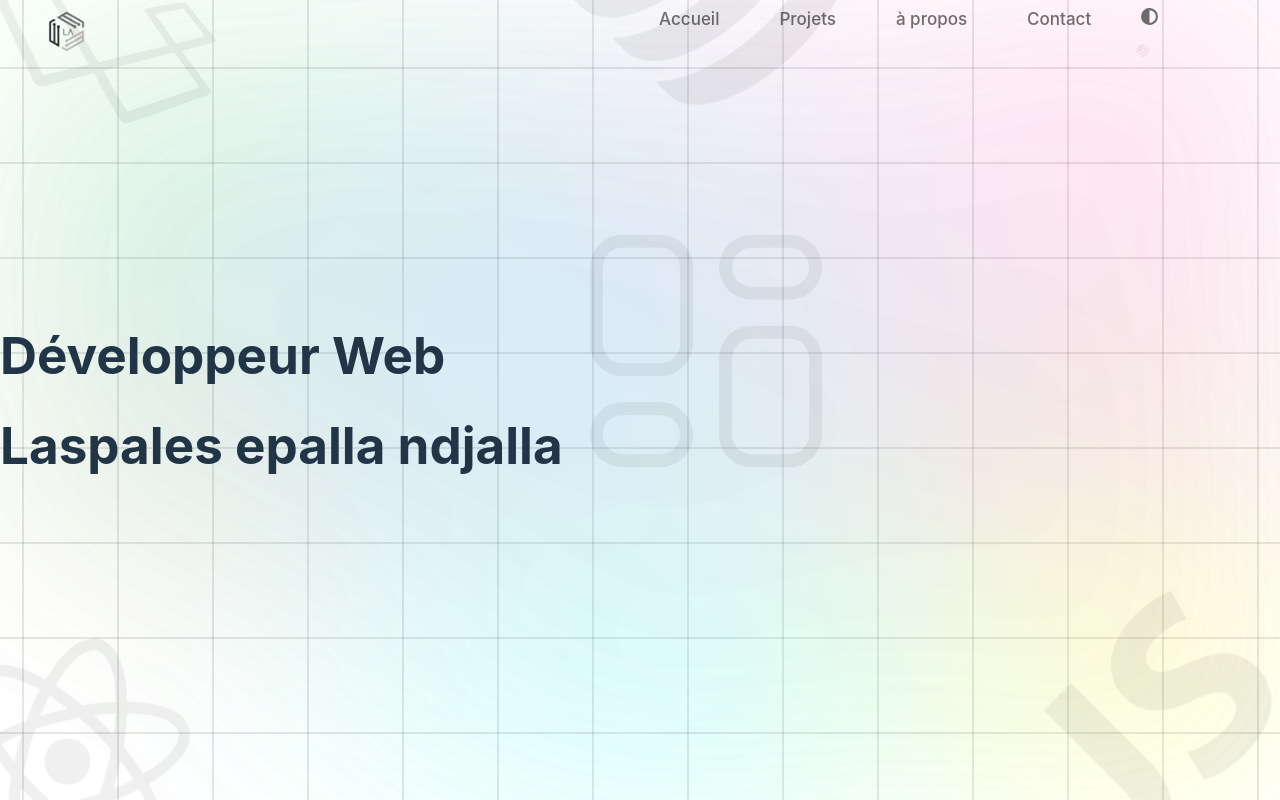
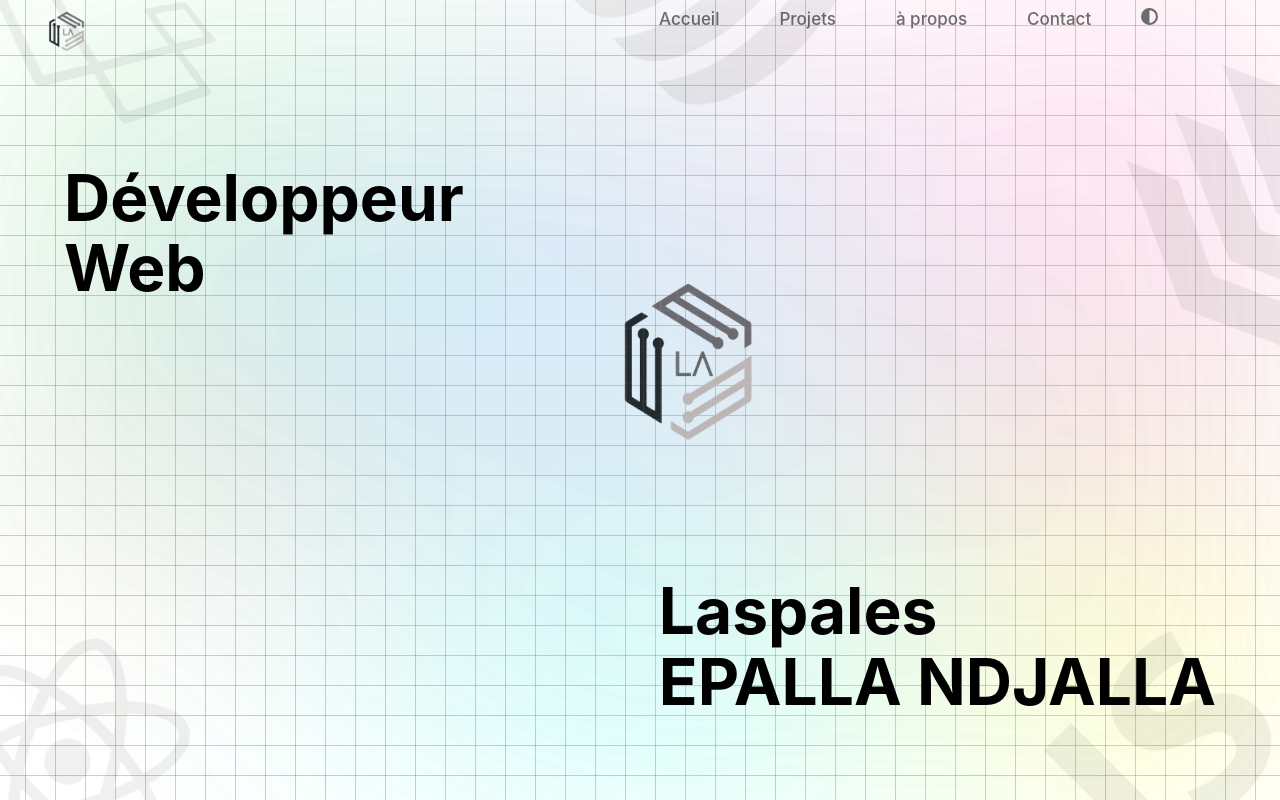
Before and after one commit to Laspales/Site_web, a React (Vite) app in the folder portfolio-wr/: page / in a window 1280 px wide. Built offline with nearby package versions, Linux system fonts and the light colour scheme.

Commit message:
toggletheme and section done

```diff
--- a/portfolio-wr/src/App.css
+++ b/portfolio-wr/src/App.css
@@ -8,7 +8,7 @@ body::before {
   background:
       linear-gradient(rgba(0, 0, 0, 0.1) 1px, transparent 1px) center,
       linear-gradient(90deg, rgba(0, 0, 0, 0.1) 1px, transparent 1px) center;
-  background-size: 95px 95px;
+  background-size: 30px 30px;
   transition: all 0.5s linear 0s;
 }
 
@@ -34,8 +34,8 @@ body::after {
 /* style pour le thème clair/sombre */
 body.dark {
   color: rgba(250,250,250, 0.95) !important;
-  background-color: rgba(250,250,250, 0.9) !important;
+  background-color: rgba(0, 0, 0, 0.6) !important;
 }
-body.dark .text a, body.dark .text h1{
+body.dark Section .title h1{
   color: whitesmoke;
 }
--- a/portfolio-wr/src/Components/Header-Style.css
+++ b/portfolio-wr/src/Components/Header-Style.css
@@ -50,3 +50,6 @@
     position: absolute;
     top: 0;
   }
+  body.dark Header a, body.dark Header li{
+    color: whitesmoke;
+  }
--- a/portfolio-wr/src/Components/Header.jsx
+++ b/portfolio-wr/src/Components/Header.jsx
@@ -7,7 +7,7 @@ function Header({ toggleTheme }) {
             <nav className="navbar">
                 <div className="linear">
                     <ul className="line">
-                        <li className="logo"><a href="/"><img src="./LA_logo.png" alt="cul" width="60px" height="50px" /></a></li>
+                        <li className="logo"><a href="/"><img src="./LA_logo.png" alt="image" width="60px" height="50px" /></a></li>
                         <li className="nv"><a href="/">Accueil</a></li>
                         <li className="nv"><a href="/">Projets</a></li>
                         <li className="nv"><a href="/">à propos</a></li>
--- a/portfolio-wr/src/Components/Section-Style.css
+++ b/portfolio-wr/src/Components/Section-Style.css
@@ -1,3 +1,4 @@
+/* Filigrane logo dev */
 .fili1 {
     position: fixed;
     top: -20%;
@@ -21,7 +22,7 @@
   }
   .fili3 {
     position: fixed;
-    bottom: -25%;
+    bottom: -30%;
     right: -5%;
     transform: rotate(-45deg);
     font-size: 20.5em;
@@ -43,22 +44,60 @@
   }
   .fili5 {
     position: fixed;
-    top: 5%;
-    right: 10%;
-    font-size: 2O.5em;
+    top: 0;
+    right: -10%;
+    font-size: 20.5em;
     font-weight: bold;
     color: rgba(0, 0, 0, 0.15);
     pointer-events: none;
     opacity: 0.4;
-    transform: rotate(-45deg);
+    transform: rotate(45deg);
   }
-  .fili6 {
+
+ /* style pour .title et .Surname */
+
+.title{
+    font-size: 1.25em;
+    display: block;
+    width: 100px;
     position: fixed;
-    top: 20%;
-    left: 43%;
-    font-size: 19.5em;
-    font-weight: bold;
-    color: rgba(0, 0, 0, 0.15);
-    pointer-events: none;
-    opacity: 0.4;
-  }
+    top: 15%;
+    left: 5%;
+}
+
+.Surname{
+    font-size: 1.25em;
+    display: block;
+    width: auto;
+    position: fixed;
+    bottom: 5%;
+    right: 5%;
+}
+
+.Surname span {
+    text-transform: uppercase;
+}
+
+.title h1, .Surname h1{
+    color: black;
+}
+
+/* Style .image */
+
+.image{
+    position: fixed;
+    top: 33%;
+    left: 45%;
+}
+
+.image img{
+    cursor: pointer;
+}
+/*
+.image img:hover{
+
+
+}
+*/
+
+/* style dark them section */
--- a/portfolio-wr/src/Components/Section.jsx
+++ b/portfolio-wr/src/Components/Section.jsx
@@ -6,9 +6,9 @@ import { DiJavascript1 } from "react-icons/di";
 import { BsDatabaseFill } from "react-icons/bs";
 import { IoLayersSharp } from "react-icons/io5";
 import { CiGrid42 } from "react-icons/ci";
-function Section(){
+function Section() {
 
-    return(
+    return (
         <div className="App-Section">
             <div className="fili1">
                 <DiLaravel />
@@ -25,17 +25,14 @@ function Section(){
             <div className="fili5">
                 <IoLayersSharp />
             </div>
-            <div className="fili6">
-                <CiGrid42 />
-            </div>
             <div className="title">
-                    <h1>Développeur Web</h1>
+                <h1>Développeur <br /> Web</h1>
             </div>
             <div className="image">
-
+                     <img src="./LA_logo.png" alt="image" width="220px" height="200px" />
             </div>
             <div className="Surname">
-                    <h1>Laspales <span>epalla ndjalla</span></h1>
+                <h1>Laspales <br /><span>epalla ndjalla</span></h1>
             </div>
         </div>
     );
```
